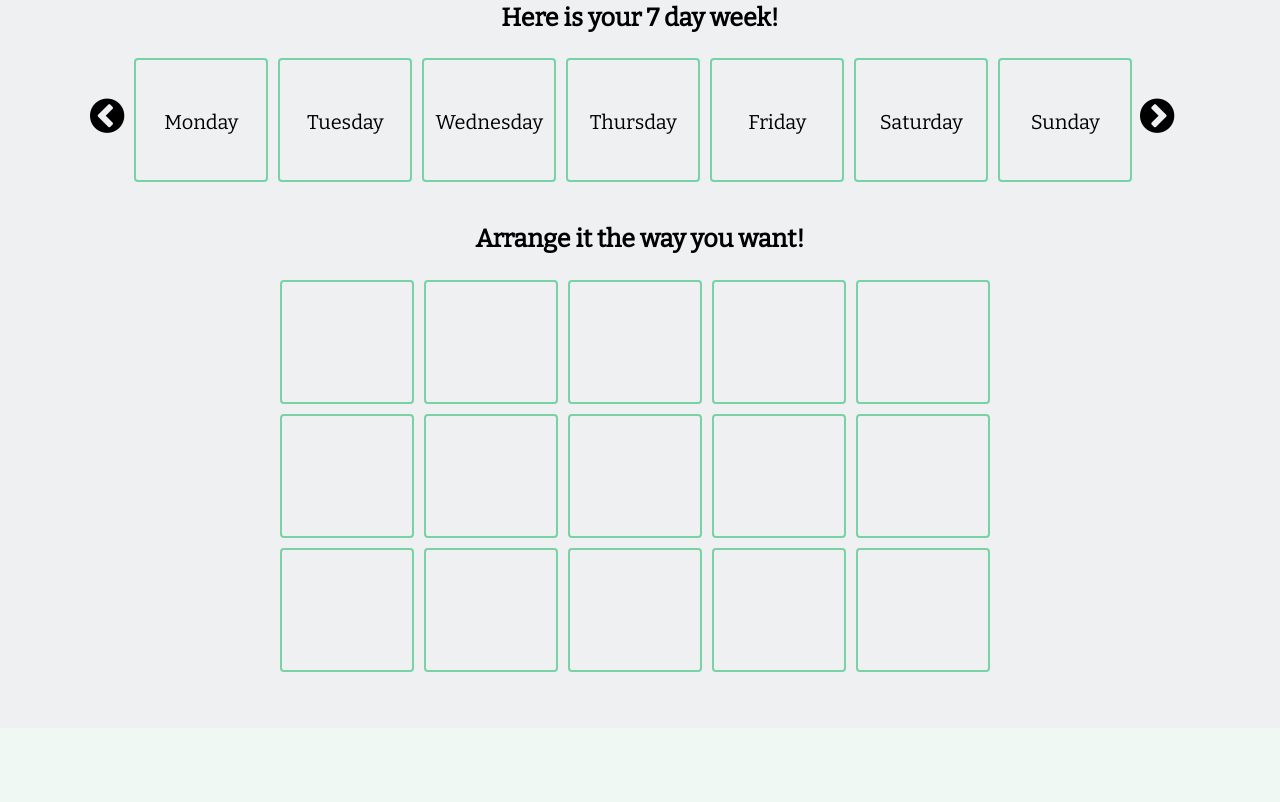
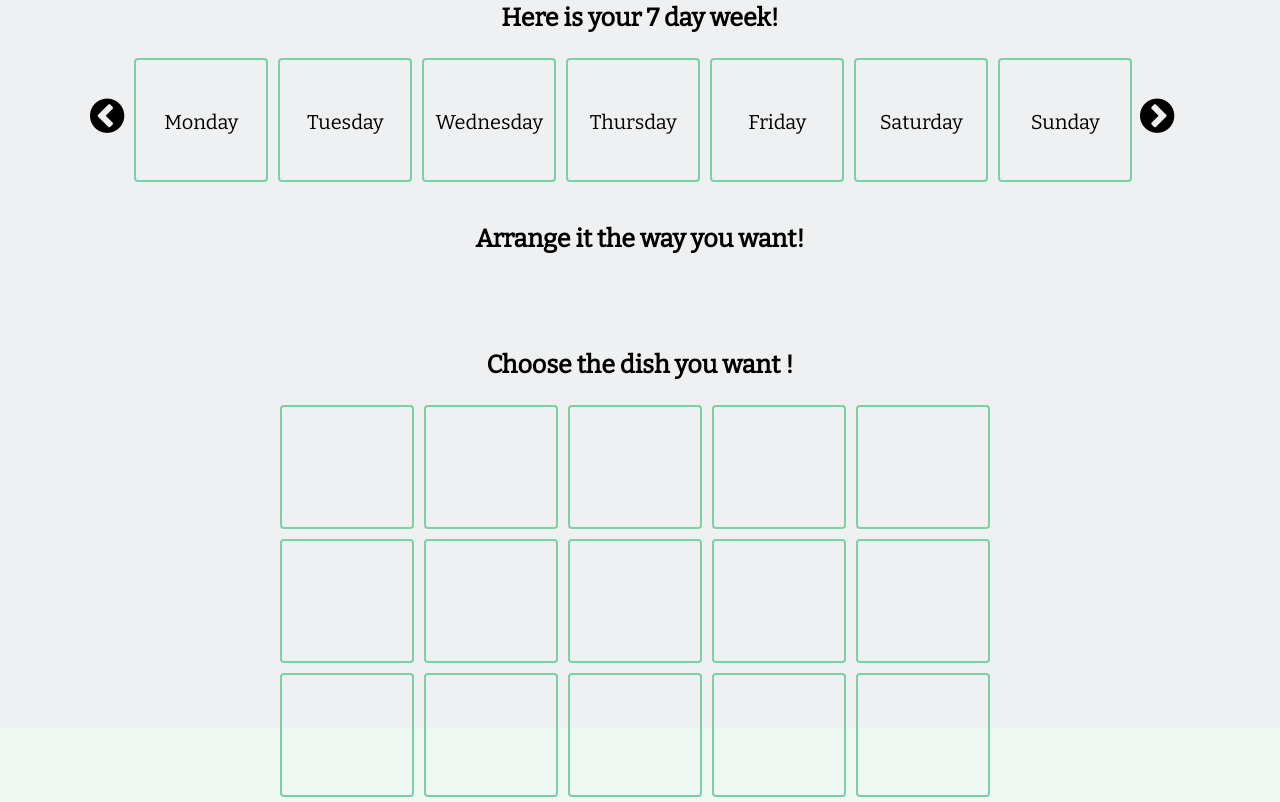
Before and after one commit to yosukeonrails/cookbeyond, a website built with webpack: page public/index.html in a window 1280 px wide. Shown: the part 779-1581 px from the top of the page. Before the commit the page ends 1507 px from the top, so only its background shows below. Built offline with nearby package versions, Linux system fonts and the light colour scheme; files whose address does not match are found by name; a web font is replaced by a local one.

Commit message:
commit first time to heroku

```diff
--- a/public/index.html
+++ b/public/index.html
@@ -129,8 +129,11 @@
 
 
         <h2>Arrange it the way you want!</h2>
+        <br/>
+        <br/>
+        <br/>
 
-
+      <h2>Choose the dish you want !</h2>
         <div class="food-div">
 
             <div class="foodslot">
```
